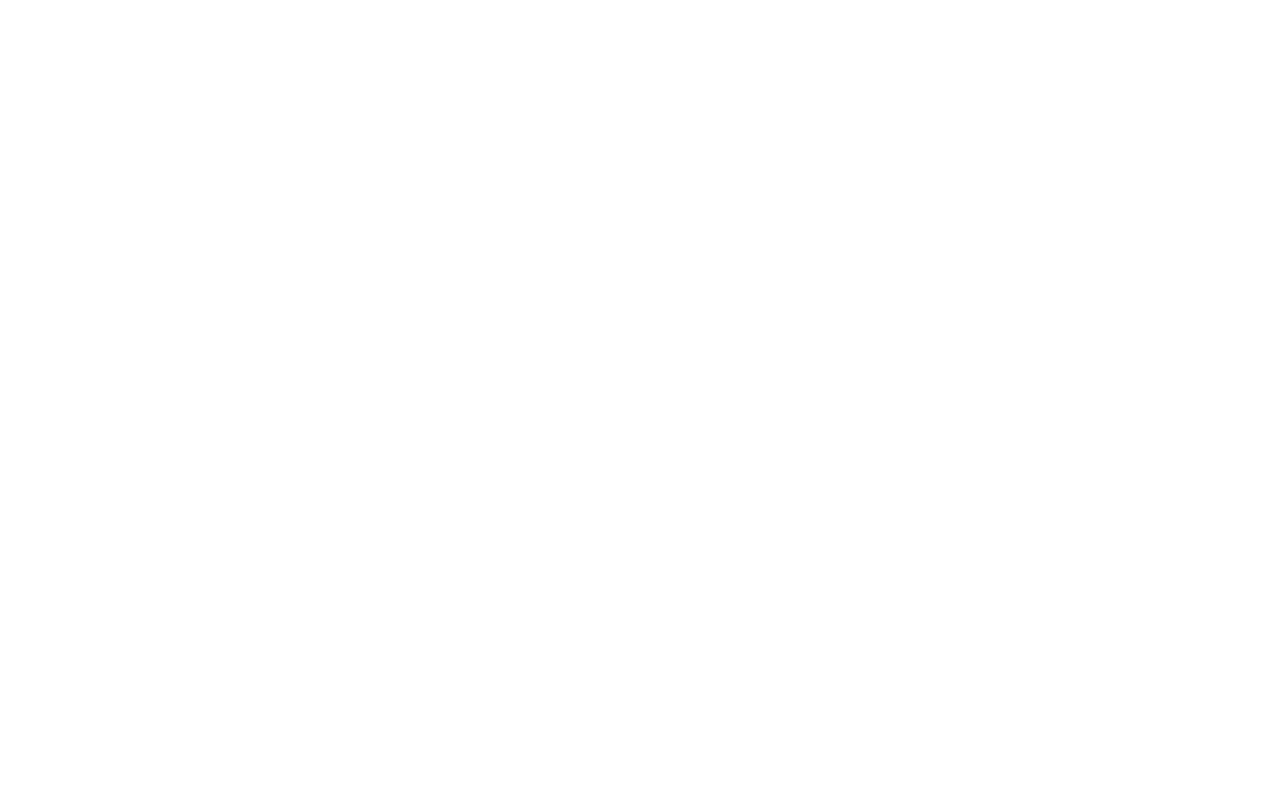
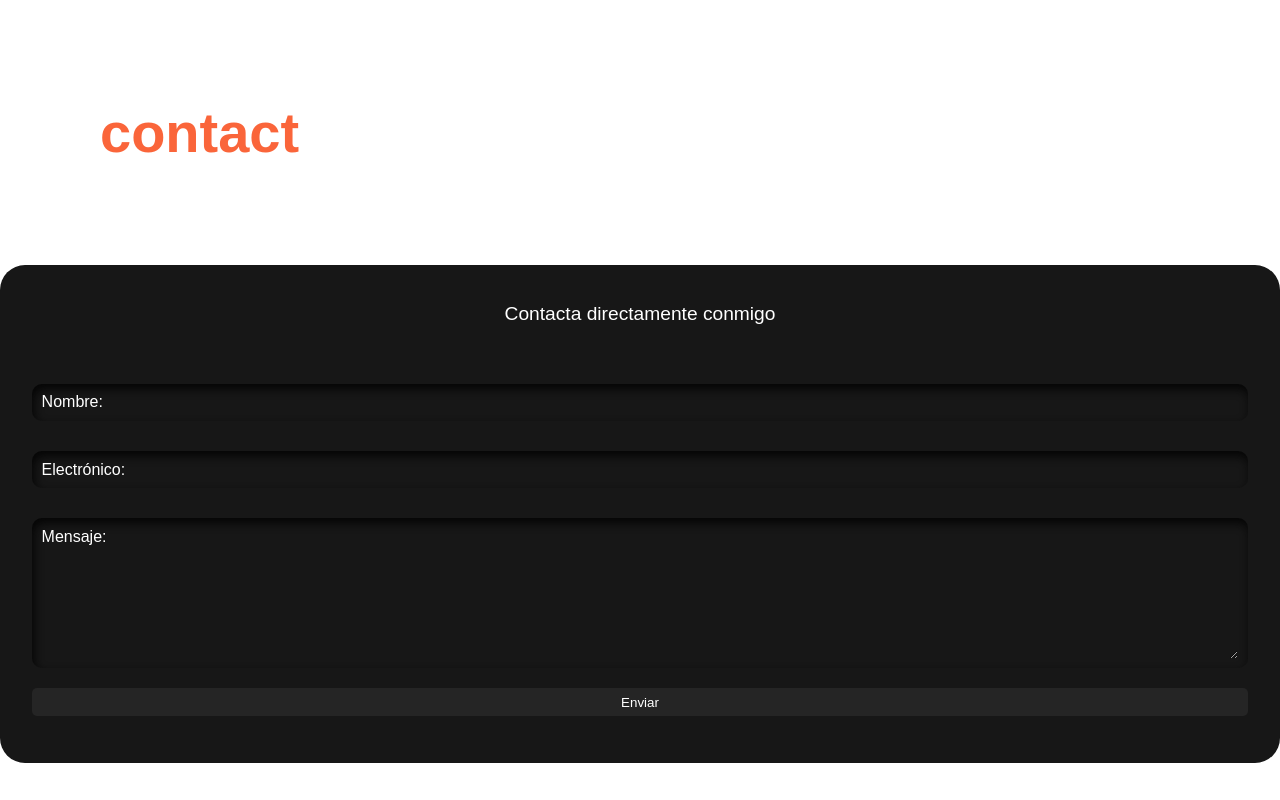
Before and after one commit to skantos/mi-portafolio, a React (Vite) app: page /Contacto in a window 1280 px wide. Before the commit this address had no page. Built offline with nearby package versions, Linux system fonts and the light colour scheme.

Commit message:
contacto

```diff
--- a/package.json
+++ b/package.json
@@ -10,6 +10,9 @@
     "preview": "vite preview"
   },
   "dependencies": {
+    "@emailjs/browser": "^4.4.1",
+    "emailjs-com": "^3.2.0",
+    "framer-motion": "^11.11.0",
     "react": "^18.3.1",
     "react-dom": "^18.3.1",
     "react-icons": "^5.3.0",
--- a/src/App.jsx
+++ b/src/App.jsx
@@ -3,6 +3,7 @@
 import Navbar from './navbar';
 import Index from './index';
 import Habilidades from './section/habilidades';
+import Contacto from './section/contacto';
 
 
 function App() {
@@ -11,6 +12,7 @@
       <Routes>
         <Route path="/" element={<Index />} />
         <Route path="/Habilidades" element={<Habilidades />} />
+        <Route path="/Contacto" element={<Contacto />} />
       </Routes>
     </Router>
   );
--- a/src/index.jsx
+++ b/src/index.jsx
@@ -1,6 +1,8 @@
 import React from "react";
 import Navbar from "./navbar";
 import Habilidades from "./section/habilidades"
+import Contacto from "./section/contacto"
+
 import "./styles/index.css";
 import "./styles/habilidades.css";
 
@@ -26,6 +28,10 @@
                 <Habilidades />
             </section>
 
+            <section className="contact">
+                <Contacto />
+            </section>
+
         </div>
     );
 }
--- a/src/navbar.jsx
+++ b/src/navbar.jsx
@@ -57,7 +57,7 @@
                 </div>
 
                     <a href="/contact" className="btn-contact" title="Contact">
-                        <FaEnvelope size={24} />
+                        <h4>contacto</h4>
                     </a>
             </div>
         </nav>
--- /dev/null
+++ b/src/section/contacto.jsx
@@ -0,0 +1,83 @@
+import "../styles/contacto.css";
+import React, { useRef, useState } from 'react';
+import emailjs from '@emailjs/browser';
+
+const ContactForm = () => {
+const form = useRef(); // Referencia al formulario
+const [isSending, setIsSending] = useState(false);
+const [success, setSuccess] = useState(false);
+const [error, setError] = useState('');
+
+const handleSubmit = (e) => {
+    e.preventDefault();
+    setIsSending(true);
+
+    // Cambia 'YOUR_PUBLIC_KEY' por tu clave pública real
+    emailjs.sendForm('service_p2gpwxf', 'template_84pv9jl', form.current, {
+    publicKey: 'leWBvDwj56jFP2b_I',
+    })
+    .then((response) => {
+        console.log('SUCCESS!', response.status, response.text);
+        setSuccess(true);
+        // Reinicia el formulario
+        form.current.reset();
+    })
+    .catch((err) => {
+        console.error('FAILED...', err);
+        setError('Error al enviar el mensaje. Inténtalo de nuevo.');
+    })
+    .finally(() => {
+        setIsSending(false);
+    });
+};
+
+return (
+    <div>
+        <div className="presentation_habilidades">
+            <h1 className="habilidades_title">contact </h1>
+        </div>
+    <form className="formulario" ref={form} onSubmit={handleSubmit}>
+        <p id="heading">Contacta directamente conmigo</p>
+
+        <div className="field">
+            <label>Nombre:</label>
+            <input
+                className="input-field "
+                type="text"
+                name="user_name"
+                required
+            />
+        </div>
+
+        <div className="field">
+            <label>Electrónico:</label>
+            <input
+                className="input-field "
+                type="email"
+                name="user_email"
+                required
+            />
+        </div>
+
+        <div className="field_msj">
+            <label className="label_msj ">Mensaje:</label>
+            <textarea
+                className="input_msj"
+                name="message" // Asegúrate de que el nombre coincida con tu plantilla
+                required
+            />
+        </div>
+
+        {success && <p>Mensaje enviado con éxito!</p>}
+        {error && <p style={{ color: 'red' }}>{error}</p>}
+
+        <button type="submit" disabled={isSending} className="enviar">
+            {isSending ? 'Enviando...' : 'Enviar'}
+        </button>
+    </form>
+
+    </div>
+);
+};
+
+export default ContactForm;
--- /dev/null
+++ b/src/styles/contacto.css
@@ -0,0 +1,100 @@
+.contact {
+    position: relative;
+    display: flex;
+    justify-content: center;
+    background-color: black;
+    color: white;
+    top: -201px;
+    padding: 50px;
+    text-align: center;
+}
+
+.formulario {
+    display: flex;
+    flex-direction: column;
+    gap: 10px;
+    padding-left: 2em;
+    padding-right: 2em;
+    padding-bottom: 0.4em;
+    background-color: #171717;
+    border-radius: 25px;
+    transition: .4s ease-in-out;
+}
+.formulario:hover {
+    transform: scale(1.05);
+    border: 1px solid black;
+}
+
+#heading {
+    text-align: center;
+    margin: 2em;
+    color: rgb(255, 255, 255);
+    font-size: 1.2em;
+}
+
+.field {
+    display: flex;
+    align-items: center;
+    justify-content: center;
+    gap: 0.5em;
+    border-radius: 10px;
+    padding: 0.6em;
+    border: none;
+    outline: none;
+    color: white;
+    background-color: #171717;
+    box-shadow: inset 2px 5px 10px rgb(5, 5, 5);
+    margin: 10px 0;
+  }
+
+  .input-field {
+    background: none;
+    border: none;
+    outline: none;
+    width: 100%;
+    color: #d3d3d3;
+  }
+
+  .field_msj{
+    display: flex;
+    align-items: center;
+    justify-content: center;
+    height: 150px;
+    gap: 0.5em;
+    border-radius: 10px;
+    padding: 0.6em;
+    border: none;
+    outline: none;
+    color: white;
+    background-color: #171717;
+    box-shadow: inset 2px 5px 10px rgb(5, 5, 5);
+    margin: 10px 0;
+  }
+
+  .input_msj{
+    background: none;
+    border: none;
+    outline: none;
+    height: 100%;
+    width: 100%;
+    color: #d3d3d3;
+  }
+  .label_msj{
+    height: 100%;
+  }
+
+  .enviar {
+    margin-bottom: 3em;
+    padding: 0.5em;
+    border-radius: 5px;
+    border: none;
+    outline: none;
+    transition: .4s ease-in-out;
+    background-color: #252525;
+    color: white;
+  }
+
+  .enviar:hover {
+    background-color: #FA653A;
+    color: white;
+  }
```
Also changed, not shown: 1 other file (tests, documents, lock files or other folders).
